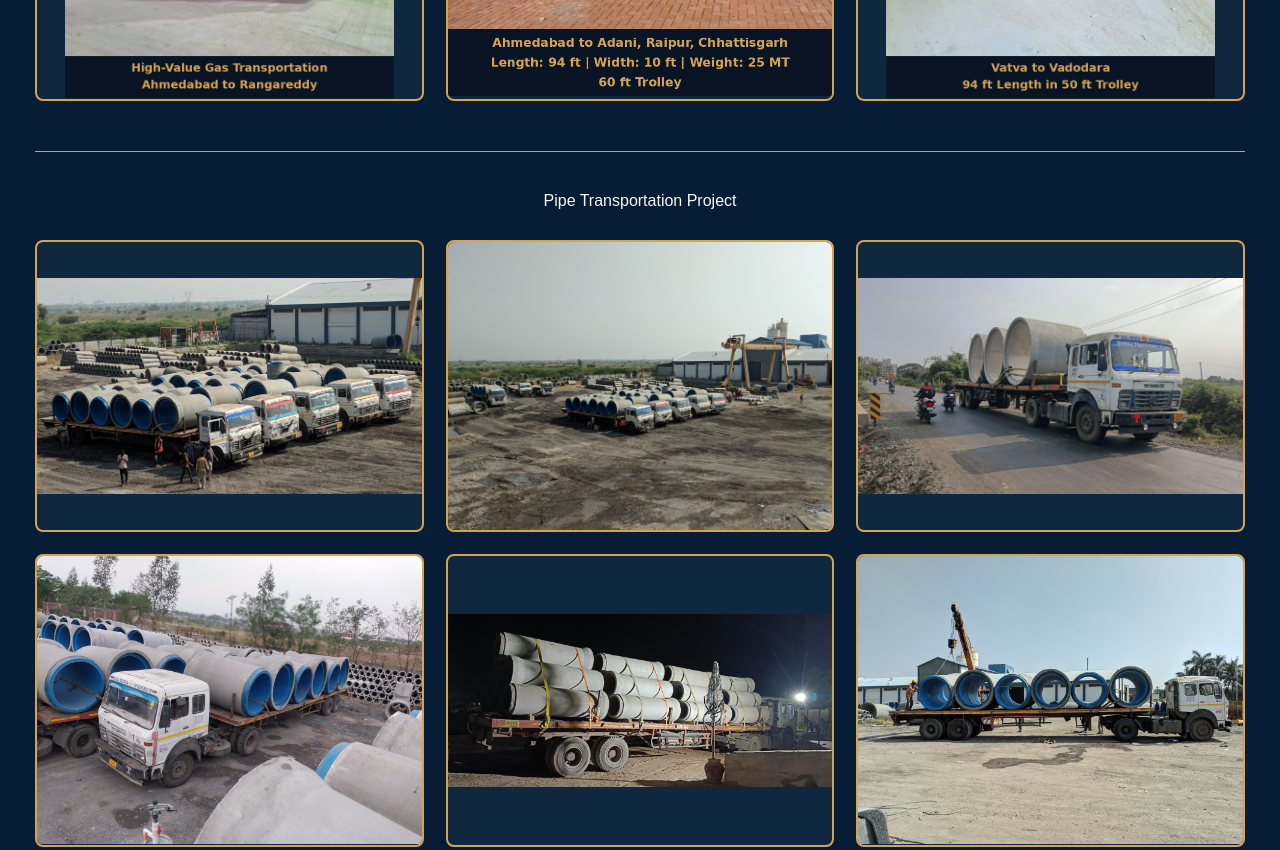
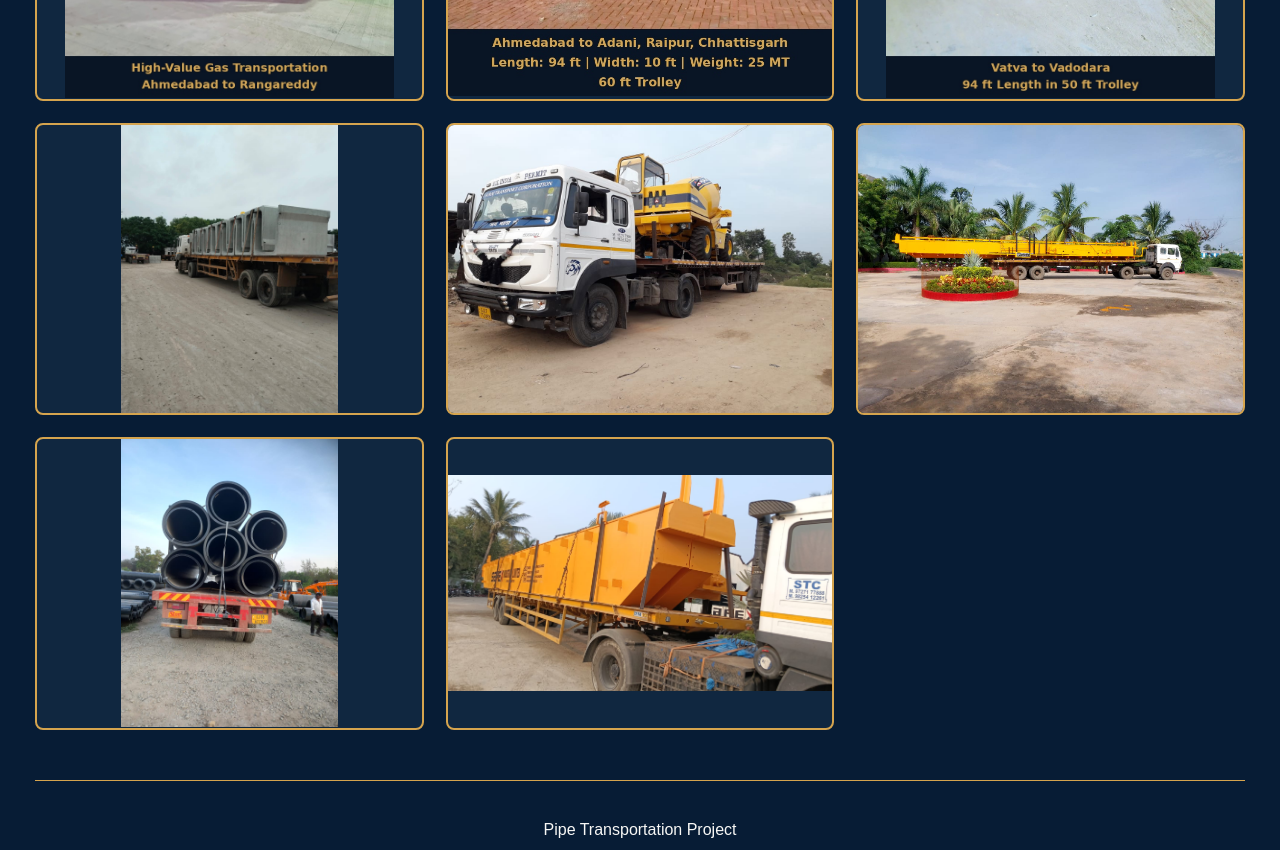
Before and after one commit to surajlogistics-ops/surajlogistics-ops.github.io, a plain HTML site: page gallery.html in a window 1280 px wide. Shown: the part 1000-1850 px from the top of the page. Drawn offline with Linux system fonts and the light colour scheme.

Commit message:
Update gallery.html

```diff
--- a/gallery.html
+++ b/gallery.html
@@ -137,6 +137,31 @@ figcaption {
 <figcaption>Vatva to Vadodara<br>94 FT Cargo in 50 FT Trolley</figcaption>
 </figure>
 
+<figure>
+<img src="WhatsApp Image 2026-11-24 at 12.24.43 PM.jpeg" alt="U-Drain Transportation">
+<figcaption>U-Drain Transportation</figcaption>
+</figure>
+
+<figure>
+<img src="WhatsApp Image 2026-11-24 at 12.24.37 PM (1).jpeg" alt="AJAX Flori Transportation">
+<figcaption>AJAX Flori<br>Pune to Ahmedabad</figcaption>
+</figure>
+
+<figure>
+<img src="WhatsApp Image 2026-11-24 at 12.24.37 PM.jpeg" alt="22 Metre EOT Crane">
+<figcaption>EOT Crane - 22 Metres<br>Ahmedabad to Hassan</figcaption>
+</figure>
+
+<figure>
+<img src="WhatsApp Image 2026-11-24 at 12.24.36 PM.jpeg" alt="HDPE Pipes">
+<figcaption>HDPE Pipes<br>Dahej Project</figcaption>
+</figure>
+
+<figure>
+<img src="WhatsApp Image 2026-11-24 at 12.24.28 PM.jpeg" alt="21 Metre EOT Crane">
+<figcaption>EOT Crane - 21 Metres<br>Ahmedabad to Mirzapur</figcaption>
+</figure>
+
 </div>
 
 <hr>
@@ -156,6 +181,8 @@ figcaption {
 
 <figure><img src="Pipe_41.jpeg" alt="Pipe Transportation Project 6"></figure>
 
+<figure><img src="WhatsApp Image 2026-11-24 at 12.24.24 PM.jpeg" alt="Pipe Transportation Project 7"></figure>
+
 </div>
 
 </main>
```
